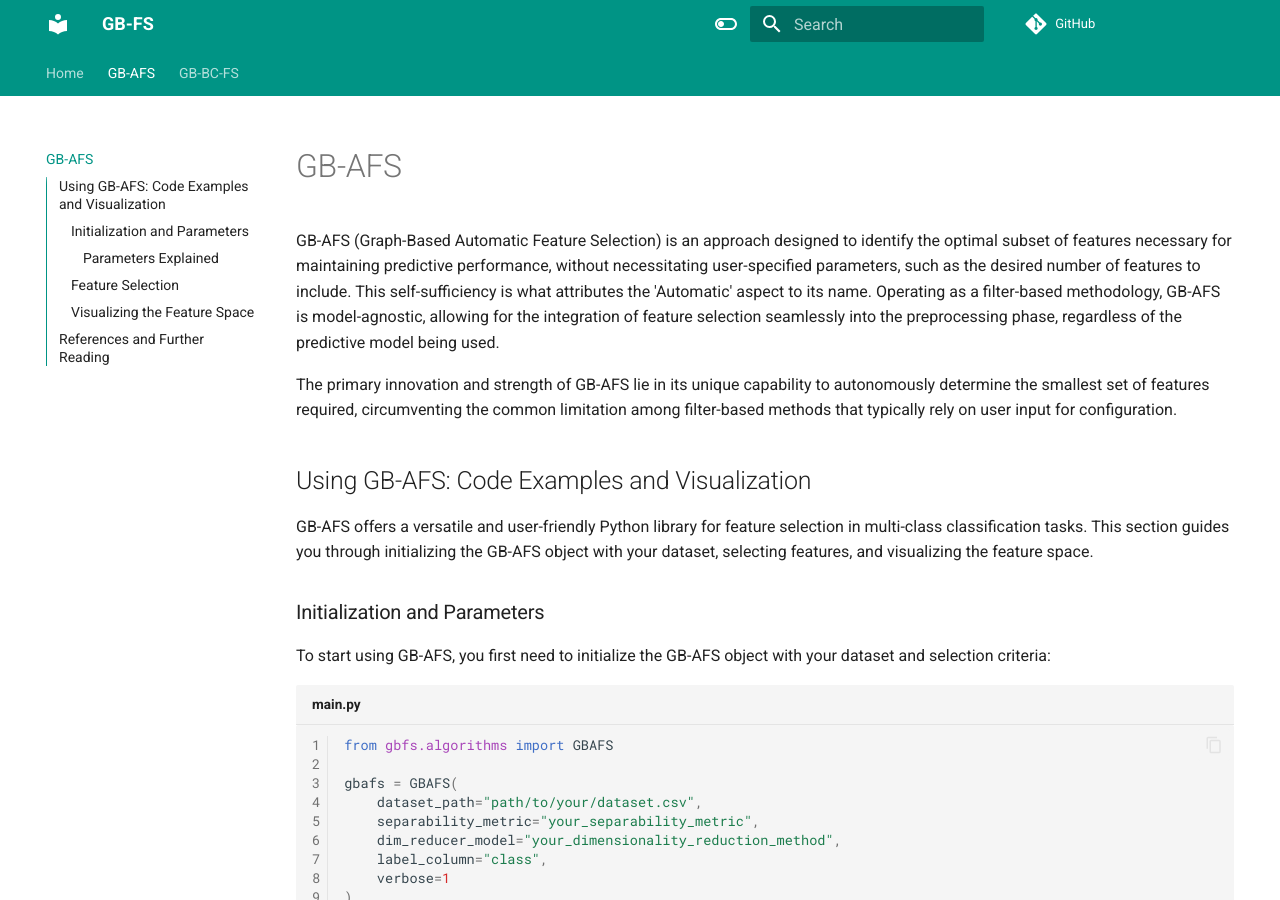
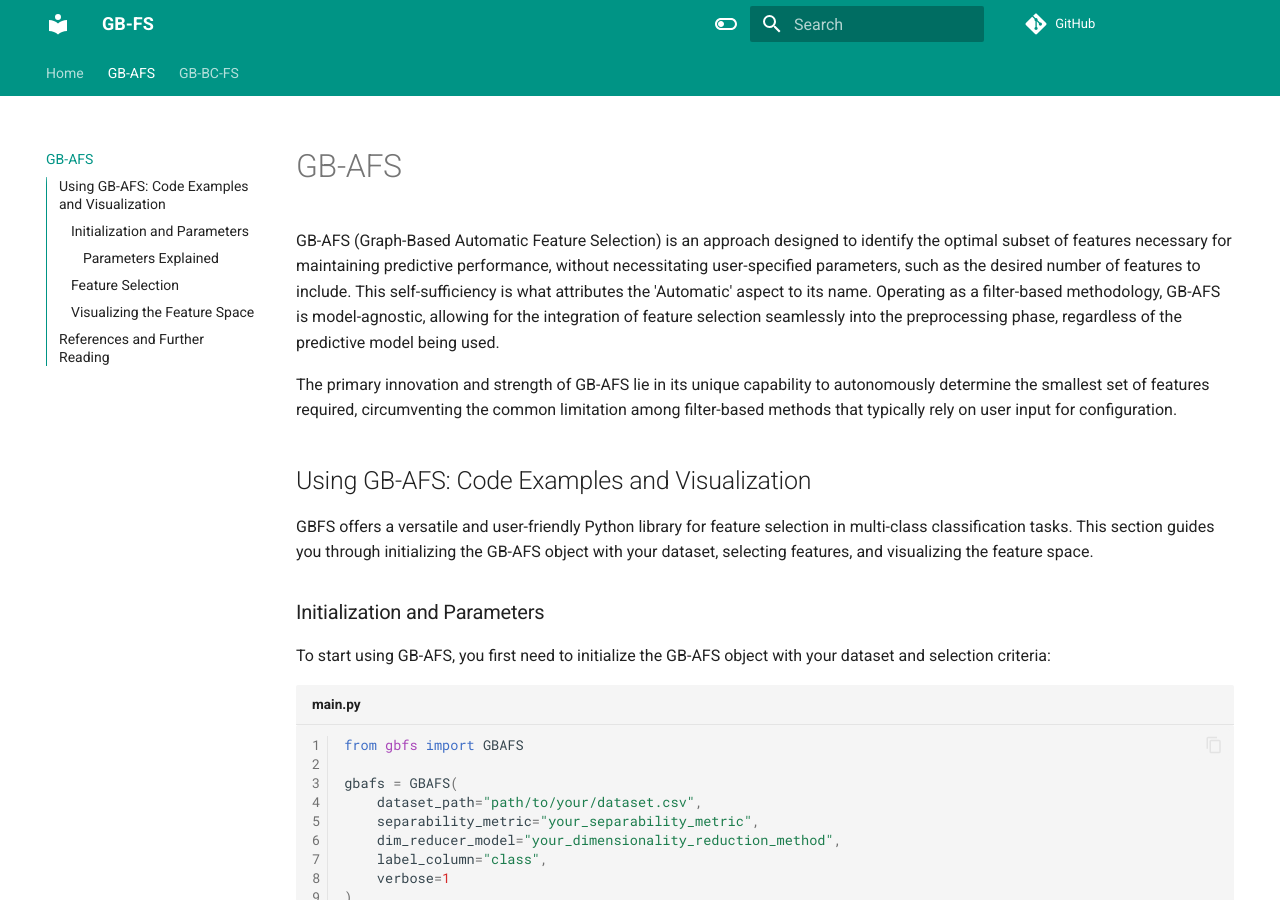
Before and after one commit to davidlevinwork/gbfs, an MkDocs documentation site: the page built from docs/gb_afs.md, in a window 1280 px wide and 900 px high. Built offline with MkDocs 1.6.1 and Material for MkDocs 9.7.7, drawn with Linux system fonts in a browser that asks for light colours; comment, search, counter and statistics services are not loaded.

Commit message:
gbfs(docs): refactor gb-afs code example

````diff
--- a/docs/gb_afs.md
+++ b/docs/gb_afs.md
@@ -6,7 +6,7 @@ The primary innovation and strength of GB-AFS lie in its unique capability to au
 
 ## Using GB-AFS: Code Examples and Visualization
 
-GB-AFS offers a versatile and user-friendly Python library for feature selection in multi-class classification tasks. This section guides you through initializing the GB-AFS object with your dataset, selecting features, and visualizing the feature space.
+GBFS offers a versatile and user-friendly Python library for feature selection in multi-class classification tasks. This section guides you through initializing the GB-AFS object with your dataset, selecting features, and visualizing the feature space.
 
 ### Initialization and Parameters
 
@@ -14,7 +14,7 @@ To start using GB-AFS, you first need to initialize the GB-AFS object with your
 
 
 ``` py title="main.py" linenums="1"
-from gbfs.algorithms import GBAFS
+from gbfs import GBAFS
 
 gbafs = GBAFS(
     dataset_path="path/to/your/dataset.csv",
````
